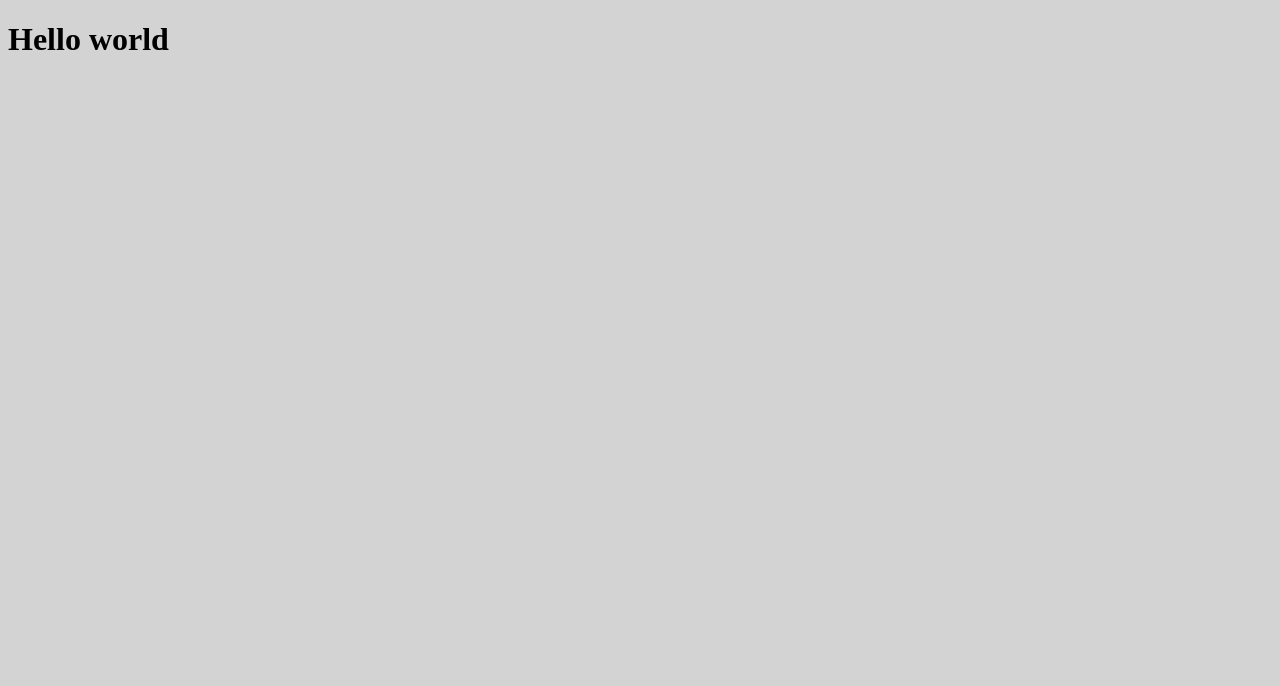
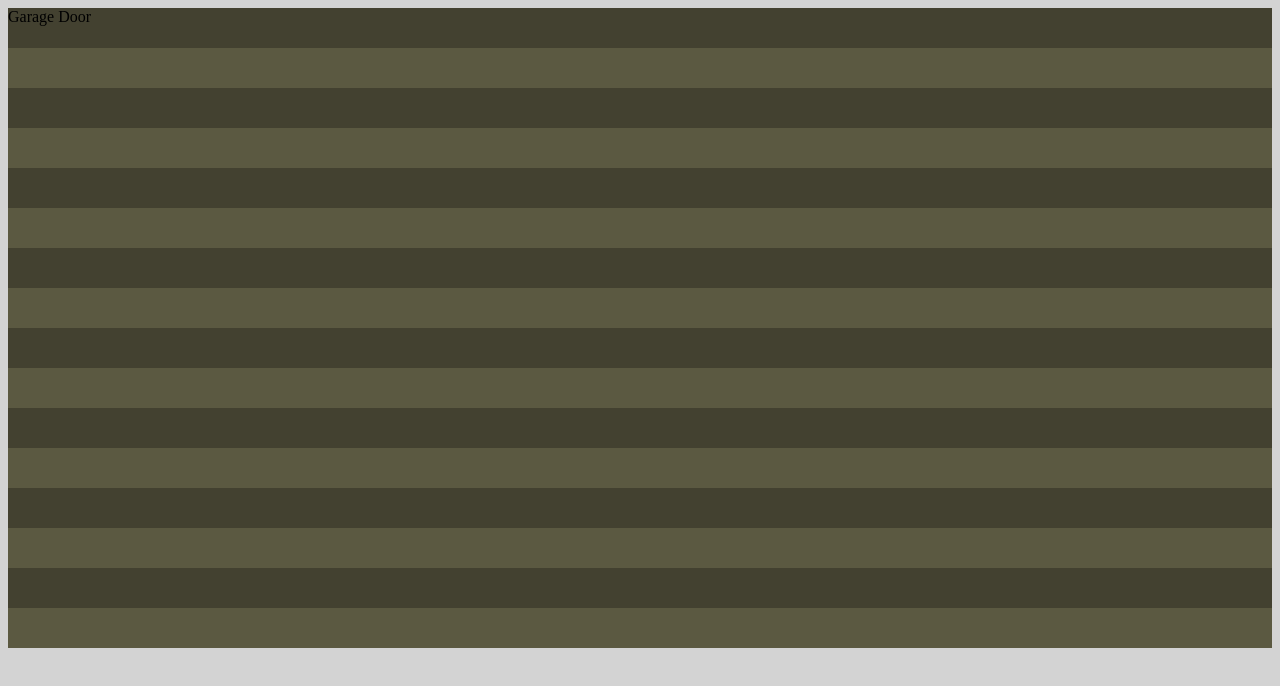
Before and after one commit to ejwill04/garage_bin, a React app: page / in a window 1280 px wide. Shown: the top 686 px of the page. Built offline with nearby package versions, Linux system fonts and the light colour scheme; the HTML template or start-up script is replaced by a standard one.

Commit message:
Add basic garage door toggle

```diff
--- a/app/App.js
+++ b/app/App.js
@@ -4,13 +4,18 @@ export default class App extends Component {
   constructor() {
     super();
     this.state = {
+      doorOpen: false,
     }
   }
 
   render() {
     return (
       <div>
-        <h1>Hello world</h1>
+        <section id='garage-door'
+                 className={this.state.doorOpen ? 'open' : ''}
+                 onClick={() => this.setState({ doorOpen: !this.state.doorOpen })}>
+          Garage Door
+        </section>
       </div>
     )
   }
--- a/app/index.css
+++ b/app/index.css
@@ -1,3 +1,22 @@
 body {
   background-color: lightgray;
 }
+
+#garage-door {
+  height: 80vh;
+  width: 100%;
+  background: repeating-linear-gradient(
+    #434130,
+    #434130 40px,
+    #5B5941 40px,
+    #5B5941 80px
+  );
+}
+
+#garage-door.open {
+	max-height: 40px;
+  overflow-y: hidden;
+  transition-property: all;
+  transition-duration: 2s;
+  transition-timing-function: cubic-bezier(0, 1, 0.5, 1);
+}
```
